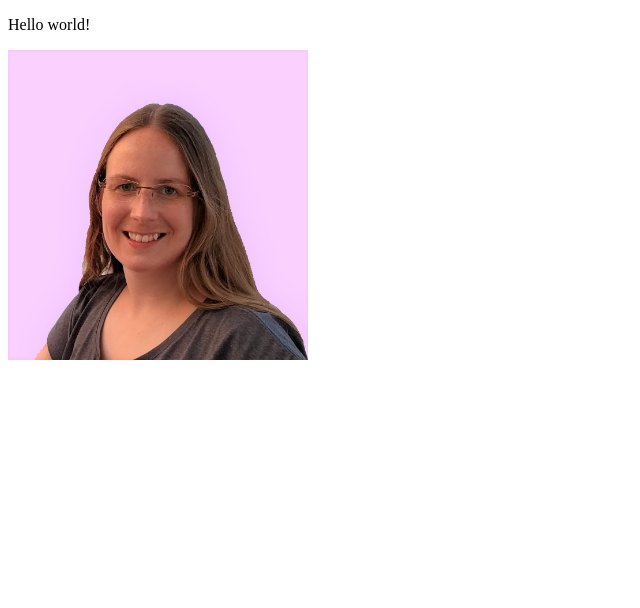
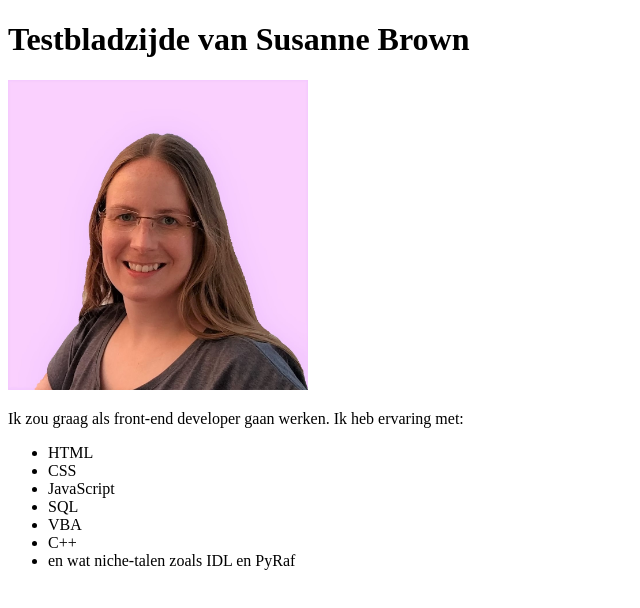
Before and after one commit to DisneyAlba/static-html-website, a plain HTML site: page index.html in a window 1280 px wide. Shown: the whole page, without its empty margins (0-640 px from the left). Drawn offline with Linux system fonts and the light colour scheme.

Commit message:
Heading en lijstje toegeveogd

```diff
--- a/index.html
+++ b/index.html
@@ -5,7 +5,17 @@
         <title>My test page</title>
     </head>
     <body>
-        <p>Hello world!</p>
+        <h1>Testbladzijde van Susanne Brown</h1>
         <img src="images/cv foto.jpg" width="300" alt="Portretfoto van Susanne Brown">
+        <p>Ik zou graag als front-end developer gaan werken. Ik heb ervaring met:</p>
+        <ul>
+            <li>HTML</li>
+            <li>CSS</li>
+            <li>JavaScript</li>
+            <li>SQL</li>
+            <li>VBA</li>
+            <li>C++</li>
+            <li>en wat niche-talen zoals IDL en PyRaf</li>
+        </ul>
     </body>
 </html>
```
